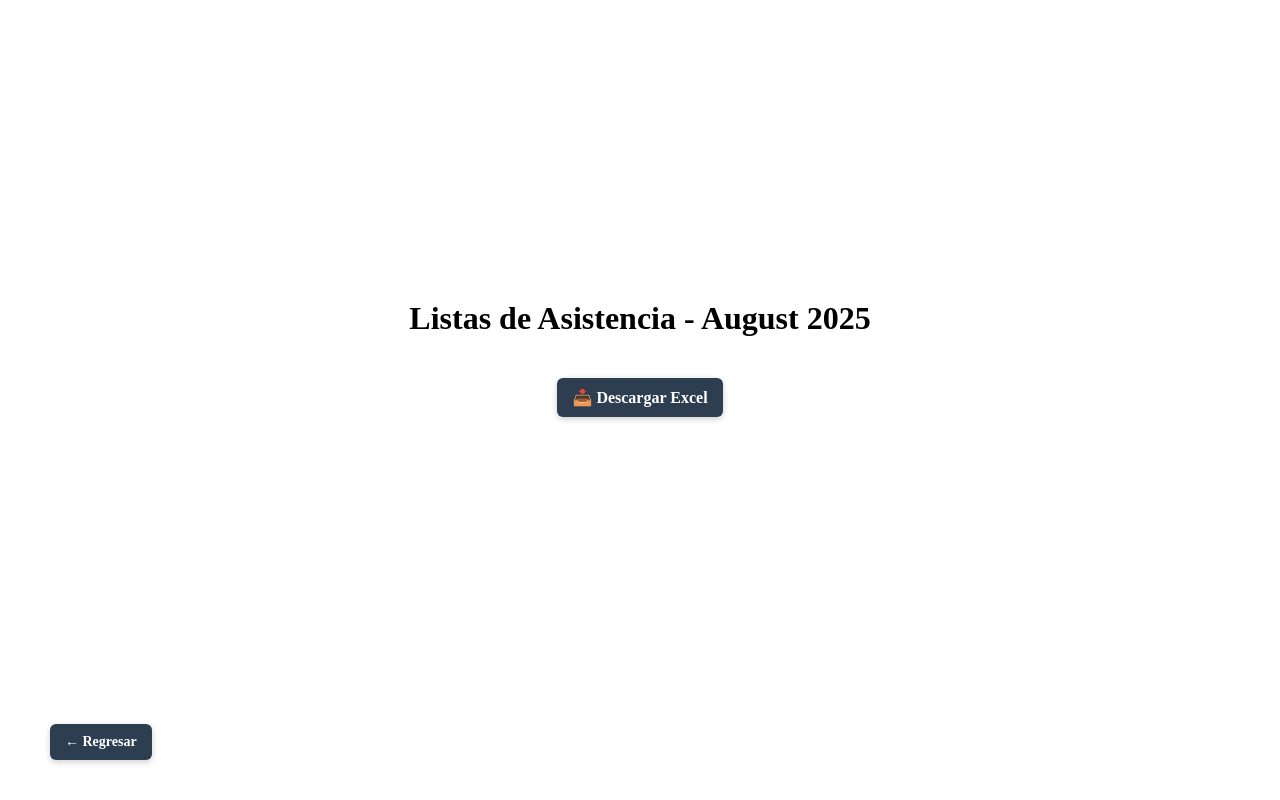
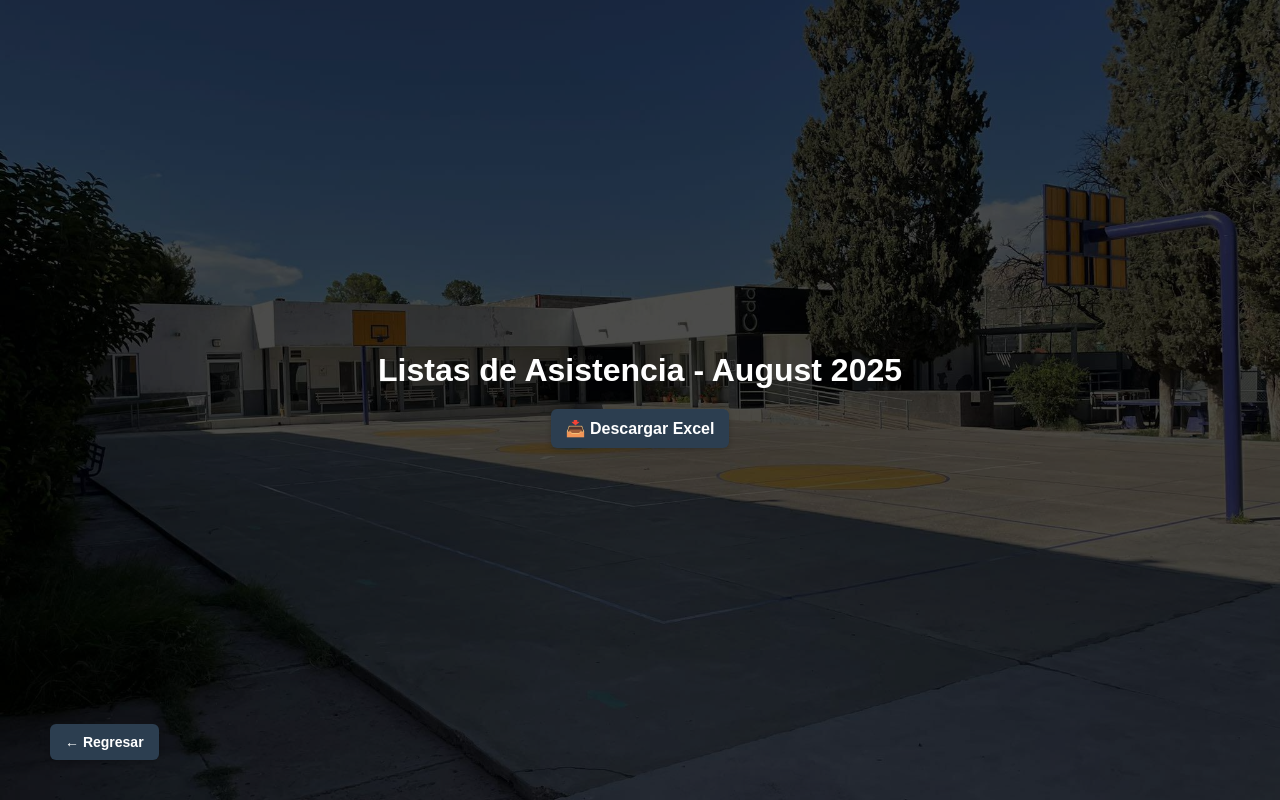
Before and after one commit to AlexandroDlv/AsISSSTE, a Django app: page /asistencia/ in a window 1280 px wide. Run offline with Django 5.2, Linux system fonts and the light colour scheme; data that the repository does not hold is empty.

Commit message:
fondo en asistencias

```diff
--- a/AsISSSTE/page/static/css/asistencia.css
+++ b/AsISSSTE/page/static/css/asistencia.css
@@ -23,8 +23,58 @@
     bottom: 40px;
     left: 50px;
     font-size: 14px;
+    z-index: 2;
 }
 
 .btn-descargar {
     margin-top: 20px;
 }
+
+* {
+    margin: 0;
+    padding: 0;
+    box-sizing: border-box;
+}
+
+html, body {
+    height: 100%;
+    overflow: hidden; /* 🔒 Evita scroll */
+    font-family: sans-serif;
+}
+
+.fondo {
+    position: relative;
+    width: 100%;
+    height: 100vh; /* 100% de la altura de la ventana */
+    background-image: url("../resources/issste2.jpg");
+    background-size: cover;
+    background-position: center;
+    background-repeat: no-repeat;
+}
+
+.overlay {
+    position: absolute;
+    top: 0;
+    left: 0;
+    width: 100%;
+    height: 100%;
+    background-color: rgba(0, 0, 0, 0.7); /* Capa oscura */
+    z-index: 1;
+}
+
+.contenido {
+    position: relative;
+    z-index: 2;
+    width: 100%;
+    height: 100%;
+    display: flex;
+    flex-direction: column;
+    justify-content: center; /* Centra verticalmente */
+    align-items: center;     /* Centra horizontalmente */
+    color: white;
+    text-align: center;
+}
+
+.btn {
+    margin-top: 20px;
+}
--- a/AsISSSTE/page/templates/asistencia.html
+++ b/AsISSSTE/page/templates/asistencia.html
@@ -7,12 +7,15 @@
     <link rel="stylesheet" href="{% static 'css/asistencia.css' %}">
 </head>
 <body>
-    <div class="contenedor">
-        <h1>Listas de Asistencia - {{ mes_actual }}</h1>
+    <div class="fondo">
+        <div class="overlay"></div>
 
-        <a href="{% url 'exportar_excel' %}" class="btn btn-descargar">📥 Descargar Excel</a>
+        <div class="contenido">
+            <h1>Listas de Asistencia - {{ mes_actual }}</h1>
+            <a href="{% url 'exportar_excel' %}" class="btn btn-descargar">📥 Descargar Excel</a>
+        </div>
+
+        <a href="{% url 'principal' %}" class="btn btn-regresar">← Regresar</a>
     </div>
-
-    <a href="{% url 'principal' %}" class="btn btn-regresar">← Regresar</a>
 </body>
 </html>
```
